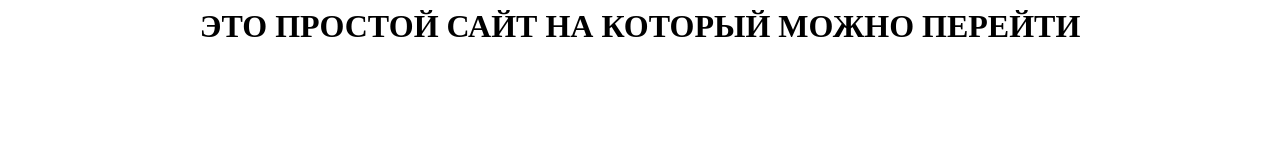
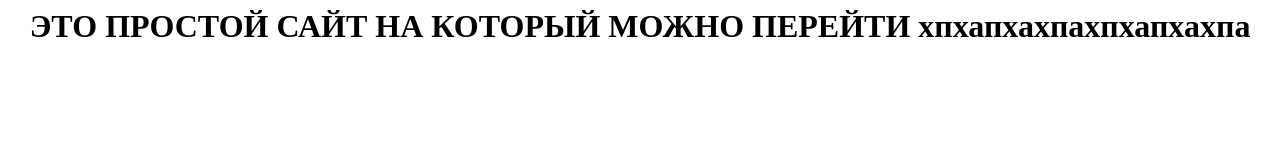
Before and after one commit to Rullo228/Rullo228.github.io, a plain HTML site: page index.html in a window 1280 px wide. Drawn offline with Linux system fonts and the light colour scheme.

Commit message:
Update index.html

```diff
--- a/index.html
+++ b/index.html
@@ -5,6 +5,7 @@
     <h1 align="center">
 
       ЭТО ПРОСТОЙ САЙТ НА КОТОРЫЙ МОЖНО ПЕРЕЙТИ
+      хпхапхахпахпхапхахпа
     </h1>
 
   </head>
```
